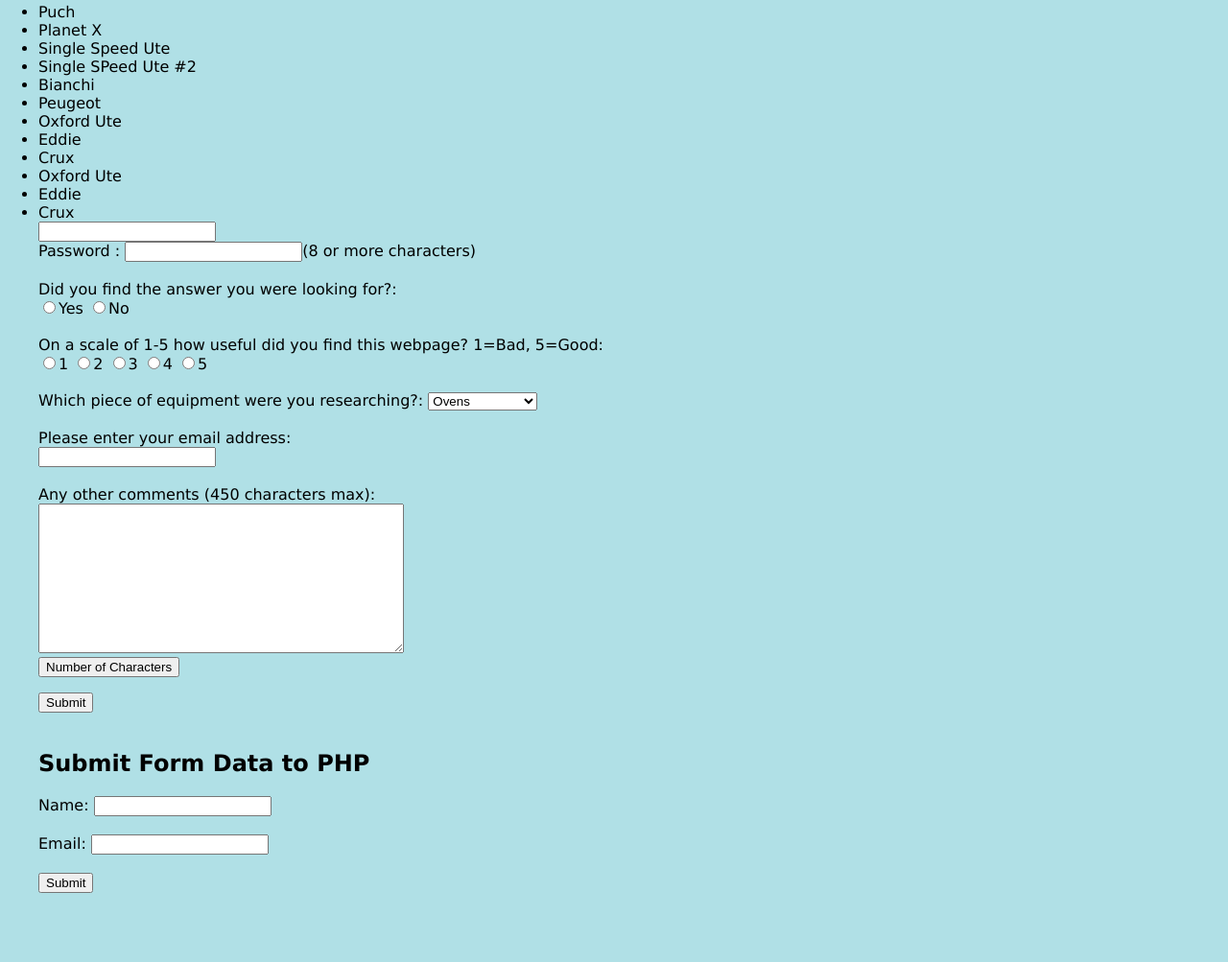
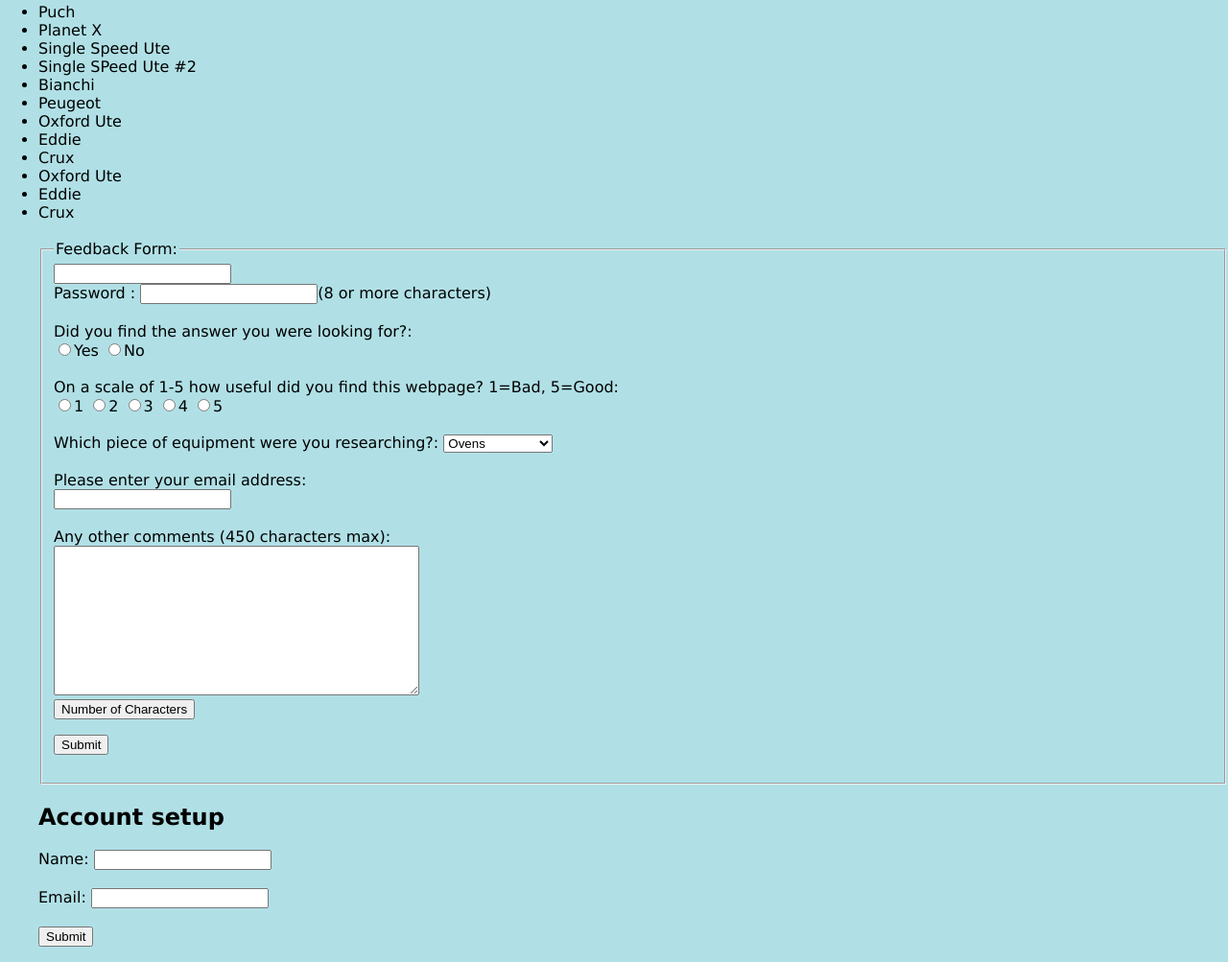
Before and after one commit to joegrayvy/Bikes, a plain HTML site: page BikeIndex.html in a window 1280 px wide. Shown: the part 2171-3174 px from the top of the page at 96% size. Before the commit the page ends 3118 px from the top, so only its background shows below. Drawn offline with Linux system fonts and the light colour scheme; no server answers.

Commit message:
modified:   BikeIndex.html

```diff
--- a/BikeIndex.html
+++ b/BikeIndex.html
@@ -233,7 +233,11 @@
     <li>Eddie</li>
     <li>Crux</li>
 
+    <br>
 
+<form>
+    <fieldset>
+    <legend>Feedback Form:</legend>
     <input type="text" id="username" name="username" required="required"/><br>
 
         <label for="password">Password :</label>
@@ -276,8 +280,8 @@
     </fieldset>
 </form>
 
-<!--PHP EXERCISE SETUP-->
-<h2>Submit Form Data to PHP</h2>
+<!--PHP EXERCISE -->
+<h2>Account setup</h2>
 <form action="http://localhost/process_form.php" method="post">
     <label for="name">Name:</label>
     <input type="text" id="name" name="name" required><br><br>
```
